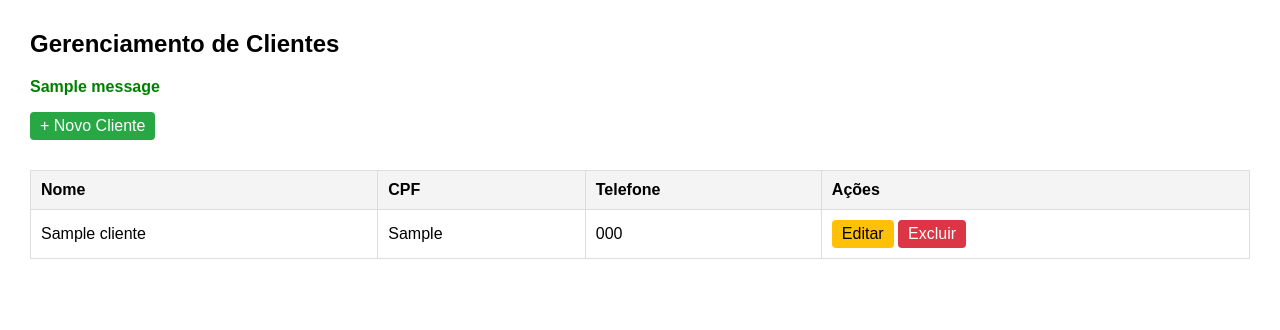
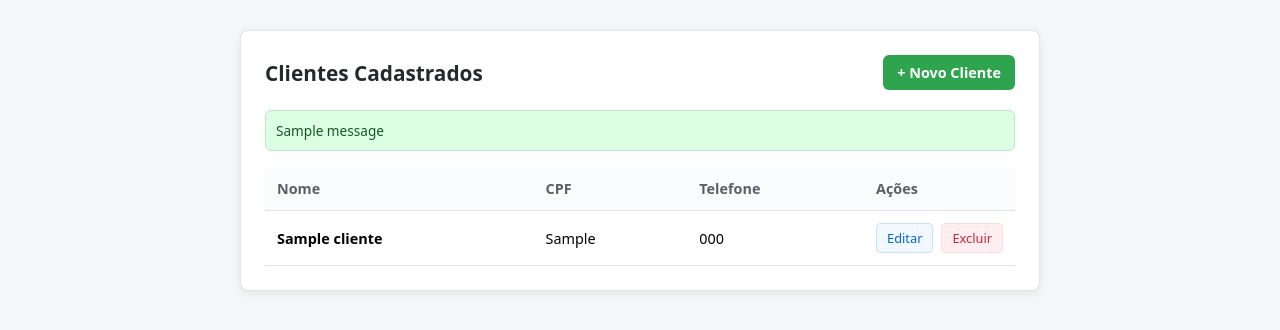
Before and after one commit to samuelslv7/ClinicaEstetica, a Django app: page /agendar/clientes/ in a window 1280 px wide. Shown: the top 330 px of the page. Run offline with Django 5.2, Linux system fonts and the light colour scheme; tables that the repository leaves empty hold one stand-in row (values such as "Sample post"); one stand-in notice (Sample message) is shown.

Commit message:
style: estilização em listar clientes
Closes #24

```diff
--- a/agendar/templates/agendar/listarCliente.html
+++ b/agendar/templates/agendar/listarCliente.html
@@ -2,31 +2,152 @@
 <html lang="pt-br">
 <head>
     <meta charset="UTF-8">
+    <meta name="viewport" content="width=device-width, initial-scale=1.0">
     <title>Lista de Clientes</title>
     <style>
-        body { font-family: sans-serif; margin: 30px; }
-        table { width: 100%; border-collapse: collapse; margin-top: 15px; }
-        th, td { border: 1px solid #ddd; padding: 10px; text-align: left; }
-        th { background-color: #f4f4f4; }
-        .btn { padding: 5px 10px; text-decoration: none; border-radius: 4px; display: inline-block; }
-        .btn-novo { background-color: #28a745; color: white; margin-bottom: 15px; }
-        .btn-editar { background-color: #ffc107; color: black; }
-        .btn-deletar { background-color: #dc3545; color: white; }
-        .btn-perfil { background-color: #007bff; color: white; }
+        * {
+            box-sizing: border-box;
+            font-family: system-ui, -apple-system, sans-serif;
+        }
+
+        body {
+            background-color: #f4f6f8;
+            margin: 0;
+            padding: 30px 15px;
+            display: flex;
+            justify-content: center;
+        }
+
+        .container {
+            background: #ffffff;
+            width: 100%;
+            max-width: 800px;
+            padding: 24px;
+            border-radius: 8px;
+            box-shadow: 0 2px 8px rgba(0, 0, 0, 0.08);
+            border: 1px solid #e1e4e8;
+        }
+
+        .topo {
+            display: flex;
+            justify-content: space-between;
+            align-items: center;
+            margin-bottom: 20px;
+            flex-wrap: wrap;
+            gap: 10px;
+        }
+
+        h2 {
+            margin: 0;
+            font-size: 1.3rem;
+            color: #24292e;
+        }
+
+        .btn-novo {
+            background-color: #2ea44f;
+            color: #ffffff;
+            text-decoration: none;
+            padding: 8px 14px;
+            font-size: 0.9rem;
+            font-weight: 600;
+            border-radius: 6px;
+            display: inline-block;
+        }
+
+        .btn-novo:hover {
+            background-color: #2c974b;
+        }
+
+        .mensagem-sucesso {
+            background-color: #dcffe4;
+            color: #155724;
+            padding: 10px;
+            border-radius: 6px;
+            font-size: 0.85rem;
+            margin-bottom: 16px;
+            border: 1px solid #c3e6cb;
+        }
+
+        table {
+            width: 100%;
+            border-collapse: collapse;
+            font-size: 0.9rem;
+        }
+
+        th, td {
+            padding: 12px;
+            text-align: left;
+            border-bottom: 1px solid #e1e4e8;
+        }
+
+        th {
+            background-color: #fafbfc;
+            color: #586069;
+            font-weight: 600;
+        }
+
+        tr:hover {
+            background-color: #f6f8fa;
+        }
+
+        .acoes {
+            display: flex;
+            gap: 8px;
+        }
+
+        .btn-acao {
+            text-decoration: none;
+            font-size: 0.8rem;
+            padding: 5px 10px;
+            border-radius: 4px;
+            font-weight: 500;
+        }
+
+        .btn-editar {
+            background-color: #f1f8ff;
+            color: #0366d6;
+            border: 1px solid #c8e1ff;
+        }
+
+        .btn-editar:hover {
+            background-color: #dbedff;
+        }
+
+        .btn-deletar {
+            background-color: #ffeef0;
+            color: #cb2431;
+            border: 1px solid #ffdce0;
+        }
+
+        .btn-deletar:hover {
+            background-color: #fed8db;
+        }
+
+        .vazio {
+            text-align: center;
+            color: #586069;
+            padding: 30px 0;
+            font-size: 0.95rem;
+        }
     </style>
 </head>
 <body>
 
-    <h2>Gerenciamento de Clientes</h2>
+    <div class="container">
+        <!-- Topo com Título e Botão de Novo Cliente -->
+        <div class="topo">
+            <h2>Clientes Cadastrados</h2>
+            <a href="{% url 'agendar:criarcliente' %}" class="btn-novo">+ Novo Cliente</a>
+        </div>
 
+        <!-- Mensagens do Django -->
         {% if messages %}
             {% for message in messages %}
-            <p style="color: green;"><strong>{{ message }}</strong></p>
+                <div class="mensagem-sucesso">{{ message }}</div>
             {% endfor %}
         {% endif %}
 
-    <a href="{% url 'agendar:criarcliente' %}" class="btn btn-novo">+ Novo Cliente</a>
-
+        <!-- Tabela ou Mensagem de Lista Vazia -->
         {% if clientes %}
             <table>
                 <thead>
@@ -34,26 +155,31 @@
                         <th>Nome</th>
                         <th>CPF</th>
                         <th>Telefone</th>
-                    <th>Ações</th>
+                        <th style="width: 140px;">Ações</th>
                     </tr>
                 </thead>
                 <tbody>
                     {% for cliente in clientes %}
                     <tr>
-                    <td>{{ cliente.nome }}</td>
+                        <td><strong>{{ cliente.nome }}</strong></td>
                         <td>{{ cliente.cpf }}</td>
                         <td>{{ cliente.telefone|default:"-" }}</td>
                         <td>
-                        <a href="{% url 'agendar:editarcliente' cliente.cpf %}" class="btn btn-editar">Editar</a>
-                        <a href="{% url 'agendar:deletarcliente' cliente.cpf %}" class="btn btn-deletar">Excluir</a>
+                            <div class="acoes">
+                                <a href="{% url 'agendar:editarcliente' cliente.cpf %}" class="btn-acao btn-editar">Editar</a>
+                                <a href="{% url 'agendar:deletarcliente' cliente.cpf %}" class="btn-acao btn-deletar">Excluir</a>
+                            </div>
                         </td>
                     </tr>
                     {% endfor %}
                 </tbody>
             </table>
         {% else %}
-        <p>Nenhum cliente cadastrado até o momento.</p>
+            <div class="vazio">
+                Nenhum cliente cadastrado no momento.
+            </div>
         {% endif %}
+    </div>
 
 </body>
 </html>
```
Lines whose indentation alone changed are shown as unchanged.
